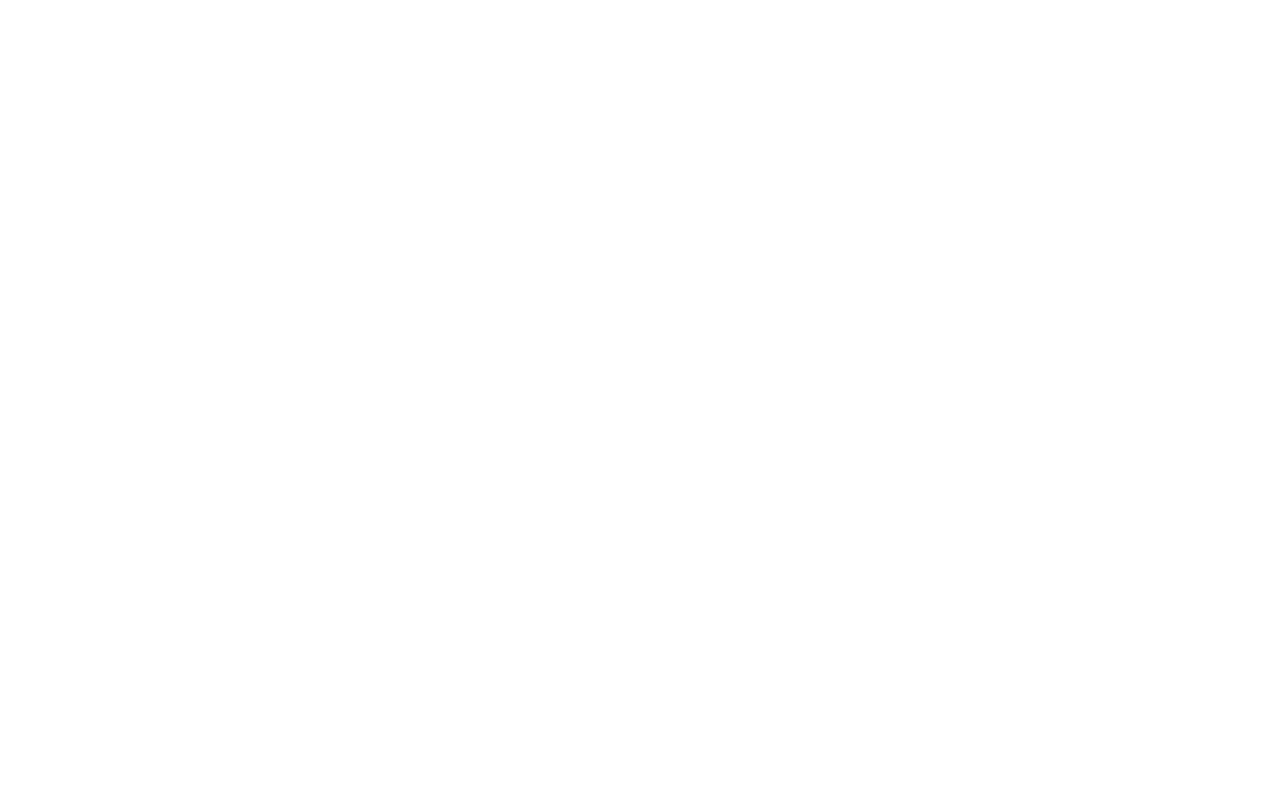
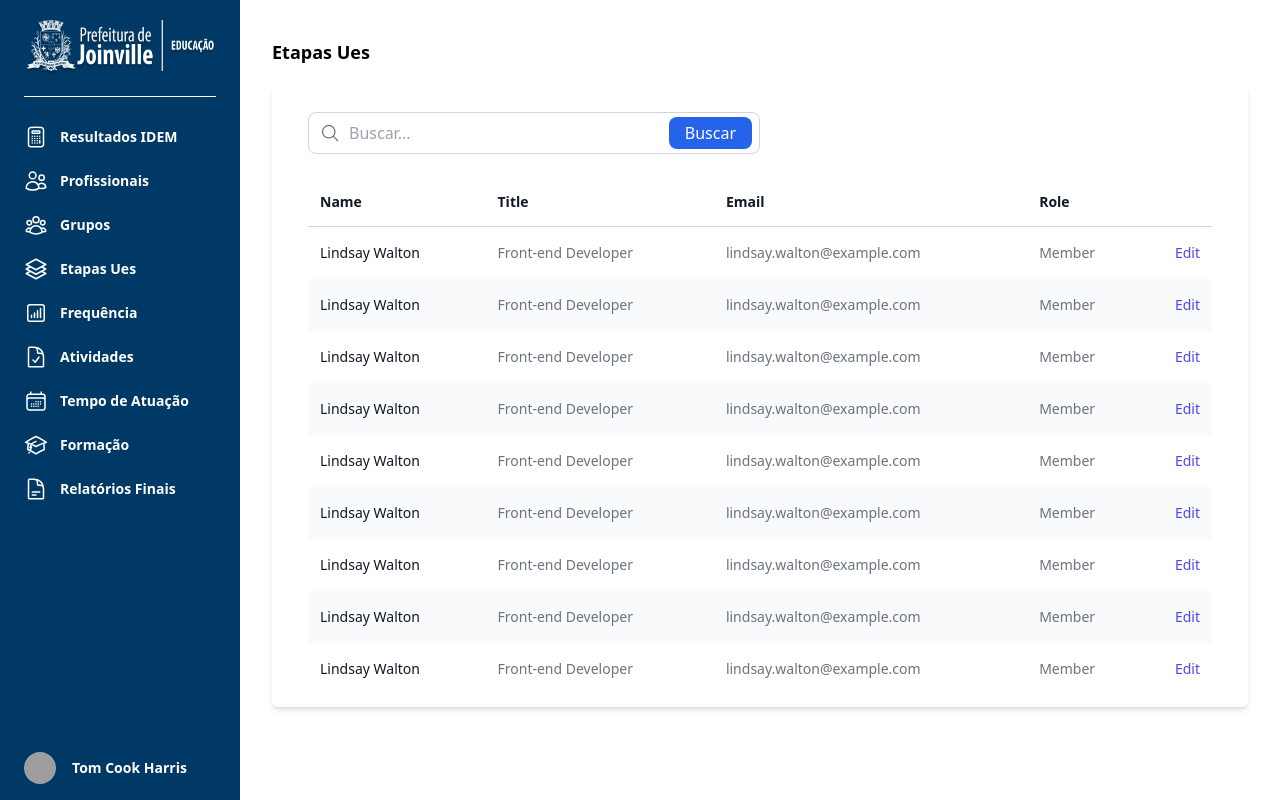
Before and after one commit to Sistema-GR/dashboard-admin, a Vue app: page /admin/steps in a window 1280 px wide. Before the commit this address had no page. Built offline with nearby package versions, Linux system fonts and the light colour scheme; grey boxes are pictures that could not be loaded.

Commit message:
feat/steps

```diff
--- a/src/components/Sidebar/Sidebar.vue
+++ b/src/components/Sidebar/Sidebar.vue
@@ -89,7 +89,7 @@
 <script setup>
 import { ref, computed } from 'vue'
 import { Dialog, DialogPanel, TransitionChild, TransitionRoot } from '@headlessui/vue'
-import { Bars3Icon, CalculatorIcon, XMarkIcon, ChartBarIcon, UserGroupIcon, UsersIcon, AcademicCapIcon, DocumentTextIcon, CalendarDaysIcon, DocumentCheckIcon, ChartBarSquareIcon } from '@heroicons/vue/24/outline'
+import { Bars3Icon, CalculatorIcon, XMarkIcon, ChartBarIcon, UserGroupIcon, UsersIcon, AcademicCapIcon, DocumentTextIcon, CalendarDaysIcon, DocumentCheckIcon, ChartBarSquareIcon, Square3Stack3DIcon  } from '@heroicons/vue/24/outline'
 
 const routes = {
   'admin': [
@@ -100,6 +100,7 @@
     { name: 'Resultados IDEM', route: '/admin/results', icon: CalculatorIcon, current: false },
     { name: 'Profissionais', route: '/admin/professional', icon: UsersIcon , current: false },
     { name: 'Grupos', route: '', icon: UserGroupIcon, current: false },
+    { name: 'Etapas Ues', route: '/admin/steps', icon: Square3Stack3DIcon , current: false },
     { name: 'Frequência', route: '', icon: ChartBarSquareIcon , current: false },
     { name: 'Atividades', route: '', icon: DocumentCheckIcon , current: false },
     { name: 'Tempo de Atuação', route: '', icon: CalendarDaysIcon , current: false },
--- a/src/router/index.js
+++ b/src/router/index.js
@@ -10,6 +10,7 @@
 import adminPanel from '@/views/AdminPanel/index.vue'
 import result from '@/views/AdminPanel/Results/index.vue'
 import professional from '@/views/AdminPanel/Professional/index.vue'
+import steps from '@/views/AdminPanel/Steps/index.vue'
 
 
 const router = createRouter({
@@ -57,6 +58,11 @@
           name: 'professional',
           component : professional
         },
+        {
+          path: 'steps',
+          name: 'steps',
+          component : steps
+        },
       ]
     },
   ]
--- /dev/null
+++ b/src/views/AdminPanel/Steps/index.vue
@@ -0,0 +1,20 @@
+<template>
+    <Whiteboard title="Etapas Ues">
+        <div class="flex w-full items-start justify-start px-4 mt-4">
+            <Search />
+        </div>
+        <PrimaryTable />
+    </Whiteboard>
+</template>
+
+<script>
+import TextInput from '@/components/Inputs/TextInput.vue';
+import PrimaryTable from '@/components/Table/PrimaryTable.vue';
+import Whiteboard from '@/components/Whiteboard/Whiteboard.vue';
+import Search from '@/components/Search/Search.vue';
+
+export default {
+    name: "Resultados IDEM",
+    components: {Whiteboard, PrimaryTable, TextInput, Search}
+}
+</script>
```
